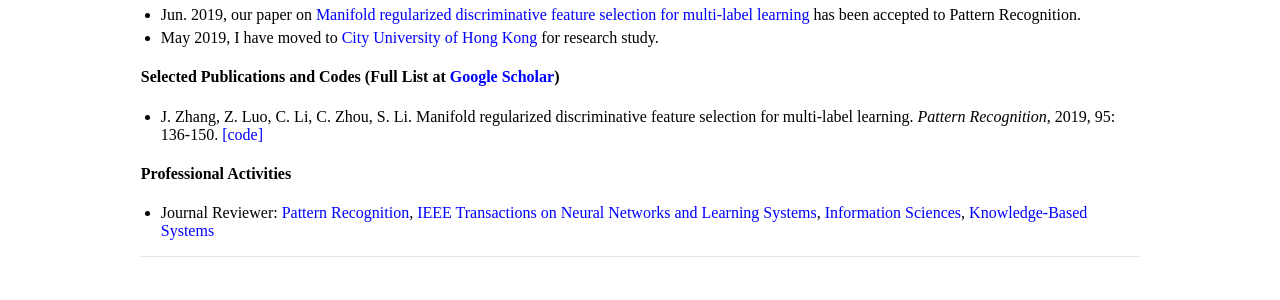
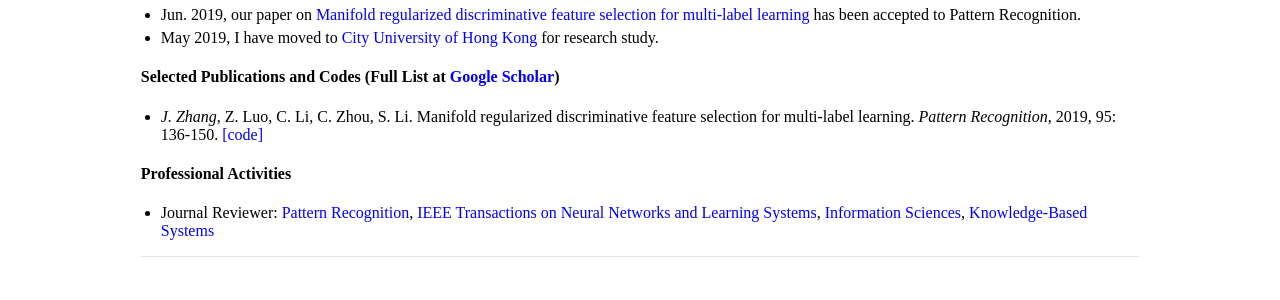
Before and after one commit to jiazhang-ml/jiazhang-ml.github.io, a Jekyll site: the page built from index.md, in a window 1280 px wide. Shown: the part 333-633 px from the top of the page. Built offline with Jekyll 4.4.1, drawn with Linux system fonts in a browser that asks for light colours.

```diff
--- a/index.md
+++ b/index.md
@@ -17,7 +17,7 @@ I am currently working towards the Ph.D. degree in the Artificial Intelligence D
 
 #### Selected Publications and Codes (Full List at [Google Scholar](https://scholar.google.com.hk/citations?user=yBaTk-gAAAAJ&hl=en))
 
-* J. Zhang, Z. Luo, C. Li, C. Zhou, S. Li. Manifold regularized discriminative feature selection for multi-label learning. *Pattern Recognition*, 2019, 95: 136-150. [[code]](MDFS-master.zip)
+* *J. Zhang*, Z. Luo, C. Li, C. Zhou, S. Li. Manifold regularized discriminative feature selection for multi-label learning. *Pattern Recognition*, 2019, 95: 136-150. [[code]](MDFS-master.zip)
 
 
 #### Professional Activities
```
